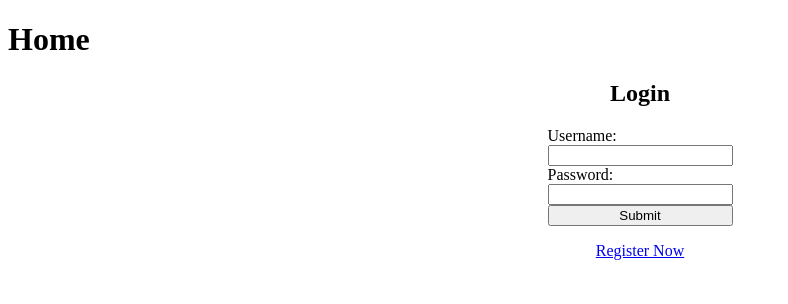
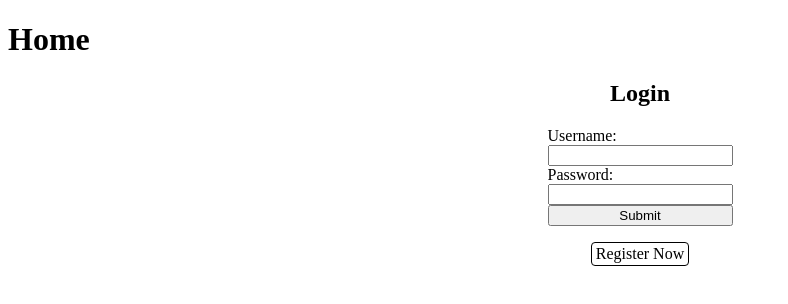
Before and after one commit to AndrewJDGalga/todothing, a Vue app in the folder todoFrontend/: page / in a window 1280 px wide. Shown: the top 304 px of the page, without its empty margins (0-788 px from the left). Built offline with nearby package versions, Linux system fonts and the light colour scheme.

Commit message:
cant stand link styling. TODO: unify styling, scope is causing trouble.

```diff
--- a/todoFrontend/src/components/RegisterNow.vue
+++ b/todoFrontend/src/components/RegisterNow.vue
@@ -15,4 +15,16 @@
         display: flex;
         flex-direction: column;
     }
+    a {
+        color: black;
+        text-decoration: none;
+        background-color: white;
+        border: solid black 1px;
+        border-radius: 4px;
+        padding: 2px 4px;
+    }
+    a:hover {
+        background-color: black;
+        color: white;
+    }
 </style>
```
